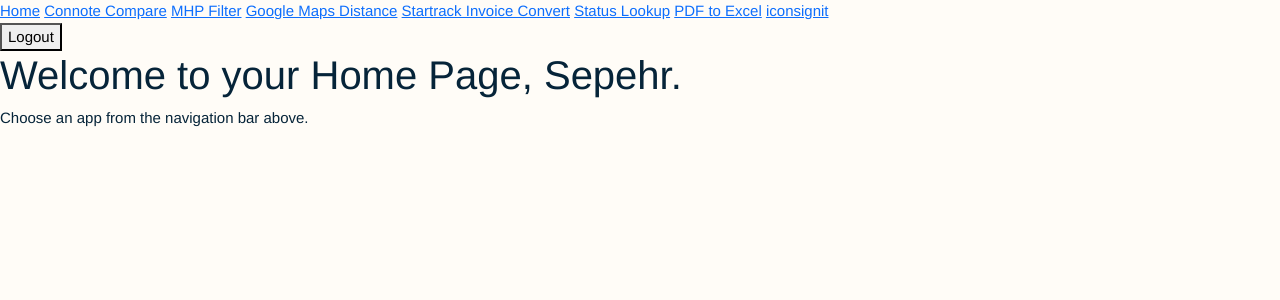
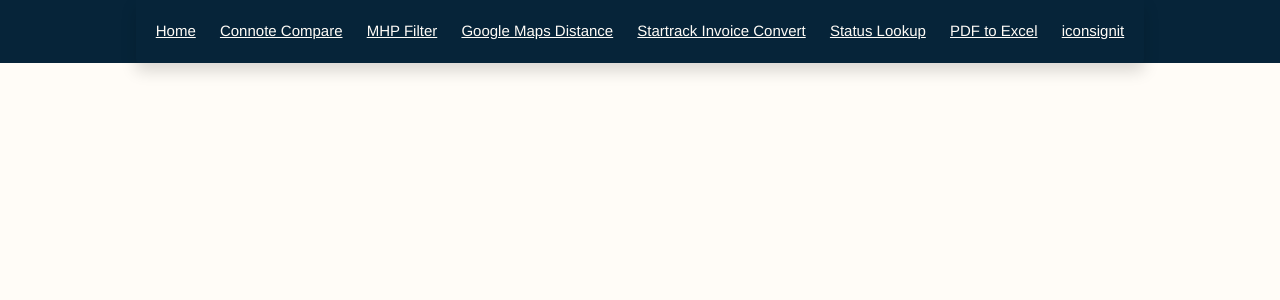
Before and after one commit to sepehrmoghani/tsa_project, a Django app: page / in a window 1280 px wide. Shown: the top 300 px of the page. Run offline with Django 4.2, Linux system fonts and the light colour scheme; a user stored in the database is signed in; some libraries are stand-ins or nearby versions.

Commit message:
Update home.html

```diff
--- a/tsa_project/templates/home.html
+++ b/tsa_project/templates/home.html
@@ -15,23 +15,40 @@
     <link href="css/styles.css" rel="stylesheet">
 </head>
 <body>
-    <nav>
+    <div id="mobile-menu-open" class="shadow-large">
+        <i class="fa fa-bars" aria-hidden="true"></i>
+    </div>
+    <!-- End #mobile-menu-toggle -->
+    <header>
+        <div id="mobile-menu-close">
+            <span>Close</span> <i class="fa fa-times" aria-hidden="true"></i>
+        </div>
+        <ul id="menu" class="shadow">
+            <li>
                 <a href="{% url 'home' %}">Home</a>
+            </li>
+            <li>
                 <a href="{% url 'fileprocessor' %}">Connote Compare</a>
+            </li>
+            <li>
                 <a href="{% url 'mhpfilter' %}">MHP Filter</a>
+            </li>
+            <li>
                 <a href="{% url 'gmaps_distance' %}">Google Maps Distance</a>
+            </li>
+            <li>
                 <a href="{% url 'StartrackConvert' %}">Startrack Invoice Convert</a>
+            </li>
+		<li>
 		<a href="{% url 'StatusLookup' %}">Status Lookup</a>
+            </li>
+		<li>
                 <a href="{% url 'pdf_to_excel' %}">PDF to Excel</a>
+            </li>
+		<li>
                 <a href="https://tsa9.iconsignit.com.au/admin" target="_blank">iconsignit</a>
-        {% if user.is_authenticated %}
-            <form method="post" action="{% url 'logout' %}">
-                {% csrf_token %}
-                <button type="submit">Logout</button>
-            </form>
-        {% endif %}
-    </nav>
-    <h1>Welcome to your Home Page, {{ user.first_name }}.</h1>
-    <p>Choose an app from the navigation bar above.</p>
+            </li>
+        </ul>
+    </header>
 </body>
 </html>
```
Lines whose indentation alone changed are shown as unchanged.
